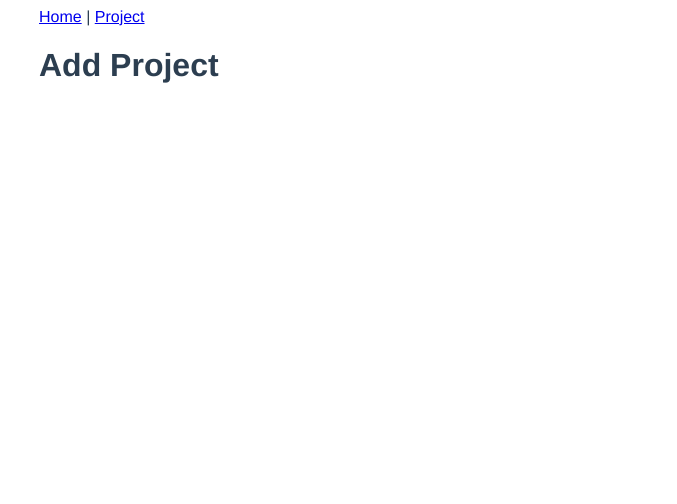
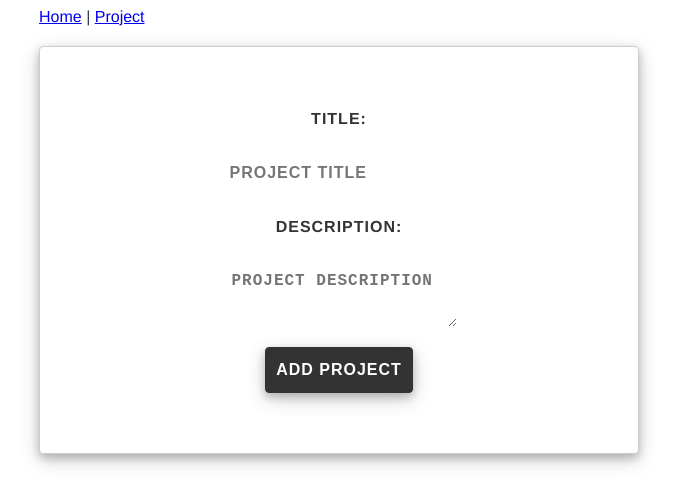
Before and after one commit to ebrardev/project-planner, a Vue app: page /add in a window 1280 px wide. Shown: the top 504 px of the page, without its empty margins (301-978 px from the left). Built offline with nearby package versions, Linux system fonts and the light colour scheme.

Commit message:
form style

```diff
--- a/src/views/AddProject.vue
+++ b/src/views/AddProject.vue
@@ -1,5 +1,125 @@
 <template>
-  <div class="addProject">
-    <h1>Add Project</h1>
-  </div>
+  <form  @submit.prevent="handleSubmit">
+    <label>Title:</label>
+    <input type="text" v-model="title" placeholder="Project Title" required />
+    <label>Description:</label>
+  <textarea type="text" v-model="details" placeholder="Project Description" required></textarea>
+  <button>Add Project</button>
+  </form>
 </template>
+
+<script>
+export default {
+ data(){
+  return {
+   title: '',
+   description: ''
+  }
+ },
+ methods:{
+  handleSubmit(){
+
+
+  console.log(this.title,this.details)
+}
+ }
+}
+</script>
+
+<style>
+form {
+  display: flex;
+  flex-direction: column;
+  align-items: center;
+  justify-content: center;
+  padding: 50px;
+  border: 1px solid #ccc;
+  border-radius: 4px;
+  background-color: #fff;
+  box-shadow: 0 4px 8px 0 rgba(0, 0, 0, 0.2), 0 6px 20px 0 rgba(0, 0, 0, 0.19);
+  margin-top: 20px;
+
+}
+label{
+  margin-bottom: 10px;
+  font-size: 16px;
+  font-weight: bold;
+  color: #333;
+  text-align: left;
+  text-transform: uppercase;
+  letter-spacing: 1px;
+  line-height: 24px;
+  margin-bottom: 10px;
+  margin-top: 10px;
+  margin-left: 10px;
+  margin-right: 10px;
+  margin-bottom: 10px;
+
+
+}
+input {
+  border: none ;
+  border-radius: 4px;
+  padding: 10px;
+  margin-bottom: 10px;
+  margin-top: 10px;
+  margin-left: 10px;
+  margin-right: 10px;
+  margin-bottom: 10px;
+  font-size: 16px;
+  font-weight: bold;
+  color: #333;
+  text-align: left;
+  text-transform: uppercase;
+  letter-spacing: 1px;
+  line-height: 24px;
+}
+textarea{
+  border: none;
+  border-radius: 4px;
+  padding: 10px;
+  margin-bottom: 10px;
+  margin-top: 10px;
+  margin-left: 10px;
+  margin-right: 10px;
+  margin-bottom: 10px;
+  font-size: 16px;
+  font-weight: bold;
+  color: #333;
+  text-align: left;
+  text-transform: uppercase;
+  letter-spacing: 1px;
+  line-height: 24px;
+  outline: none;
+}
+button{
+  border-radius: 5px;
+  padding: 10px;
+  margin-bottom: 10px;
+  margin-top: 10px;
+  margin-left: 10px;
+  margin-right: 10px;
+  margin-bottom: 10px;
+  font-size: 16px;
+  font-weight: bold;
+  color: white;
+  text-align: left;
+  text-transform: uppercase;
+  letter-spacing: 1px;
+  line-height: 24px;
+  cursor: pointer;
+  transition: all 0.3s ease-in-out;
+  background-color: #333;
+  border: 1px solid #333;
+  border-radius: 4px;
+  outline: none;
+  box-shadow: 0 4px 8px 0 rgba(0, 0, 0, 0.2), 0 6px 20px 0 rgba(0, 0, 0, 0.19);
+
+}
+button:hover{
+  box-shadow: 0 8px 16px 0 rgba(0, 0, 0, 0.3), 0 6px 20px 0 rgba(0, 0, 0, 0.22);
+  transition: all 0.3s ease-in-out;
+  background-color: #620ab5;
+}
+
+</style>
```
